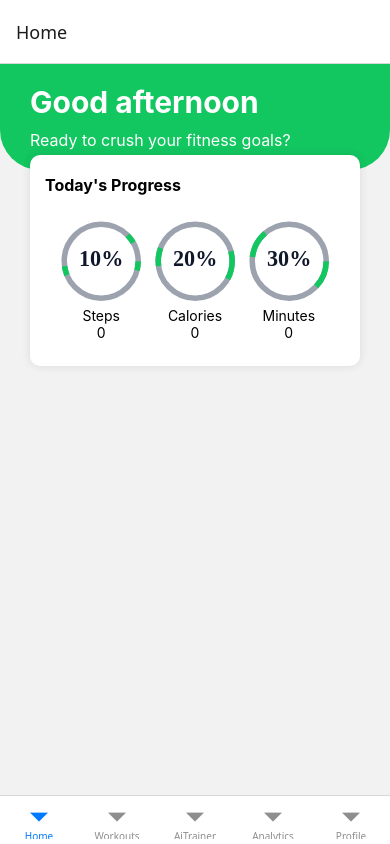
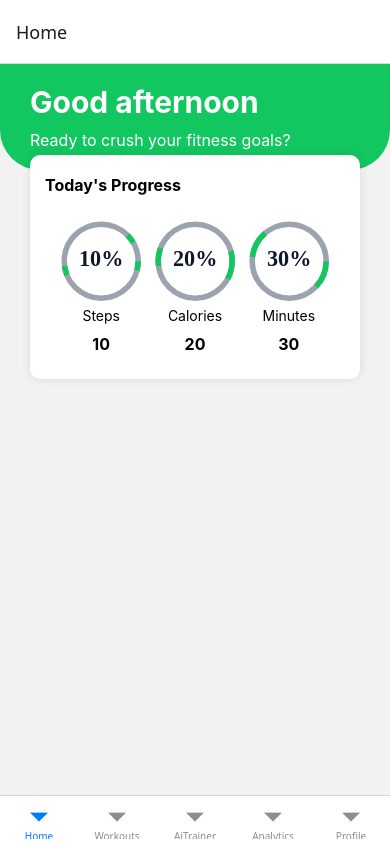
Before and after one commit to IvanTsve/fit-native-cardio, a React Native app: screen /Home in a window 390 px wide. Built offline with nearby package versions, Linux system fonts and the light colour scheme.

Commit message:
some hardcode values

```diff
--- a/src/components/Home/Progres.jsx
+++ b/src/components/Home/Progres.jsx
@@ -10,9 +10,9 @@ export default function Progress() {
     const [minutes, setMinutes] = useState(0);
 
     useEffect(() => {
-        setSteps(0);
-        setCalories(0);
-        setMinutes(0);
+        setSteps(10);
+        setCalories(20);
+        setMinutes(30);
     }, []);
     return (
         <View style={styles.container}>
@@ -21,17 +21,17 @@ export default function Progress() {
                 <View style={styles.progressItem}>
                     <ProgressCircle percentage={10} />
                     <Text>Steps</Text>
-                    <Text>{steps}</Text>
+                    <Text style={styles.progressValue}>{steps}</Text>
                 </View>
                 <View style={styles.progressItem}>
                     <ProgressCircle percentage={20} />
                     <Text>Calories</Text>
-                    <Text>{calories}</Text>
+                    <Text style={styles.progressValue}>{calories}</Text>
                 </View>
                 <View style={styles.progressItem}>
                     <ProgressCircle percentage={30} />
                     <Text>Minutes</Text>
-                    <Text>{minutes}</Text>
+                    <Text style={styles.progressValue}>{minutes}</Text>
                 </View>
             </View>
         </View>
@@ -59,5 +59,12 @@ const styles = StyleSheet.create({
        width: '33%',
        alignItems: 'center',
        justifyContent: 'center',
+    },
+    progressValue: {
+        fontSize: 16,
+        fontWeight: 'bold',
+        color: '#000',
+        textAlign: 'center',
+        marginTop: 10,
     }
 });
```
